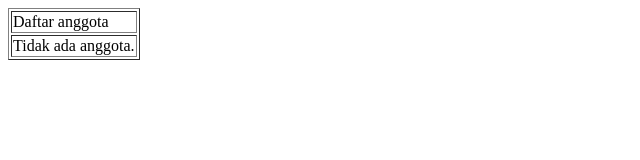
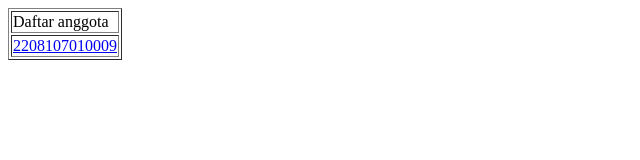
Before and after one commit to Iffatunnisaa/INF206-2024-A3-DroughtGuard, a plain HTML site: page index.html in a window 1280 px wide. Shown: the whole page, without its empty margins (0-640 px from the left). Drawn offline with Linux system fonts and the light colour scheme.

Commit message:
add 2208107010009.html

```diff
--- a/index.html
+++ b/index.html
@@ -6,7 +6,9 @@
 <body>
 <table border=”0”>
 <tr><td>Daftar anggota</td></tr>
-<tr><td>Tidak ada anggota.</td></tr>
+<tr><td>
+    <a href = "2208107010009.html"> 2208107010009 </a>
+</td></tr>
 </table>
 </body>
 </html>
```
Also changed, not shown: 2208107010009.html (added, +12 -0 lines).
